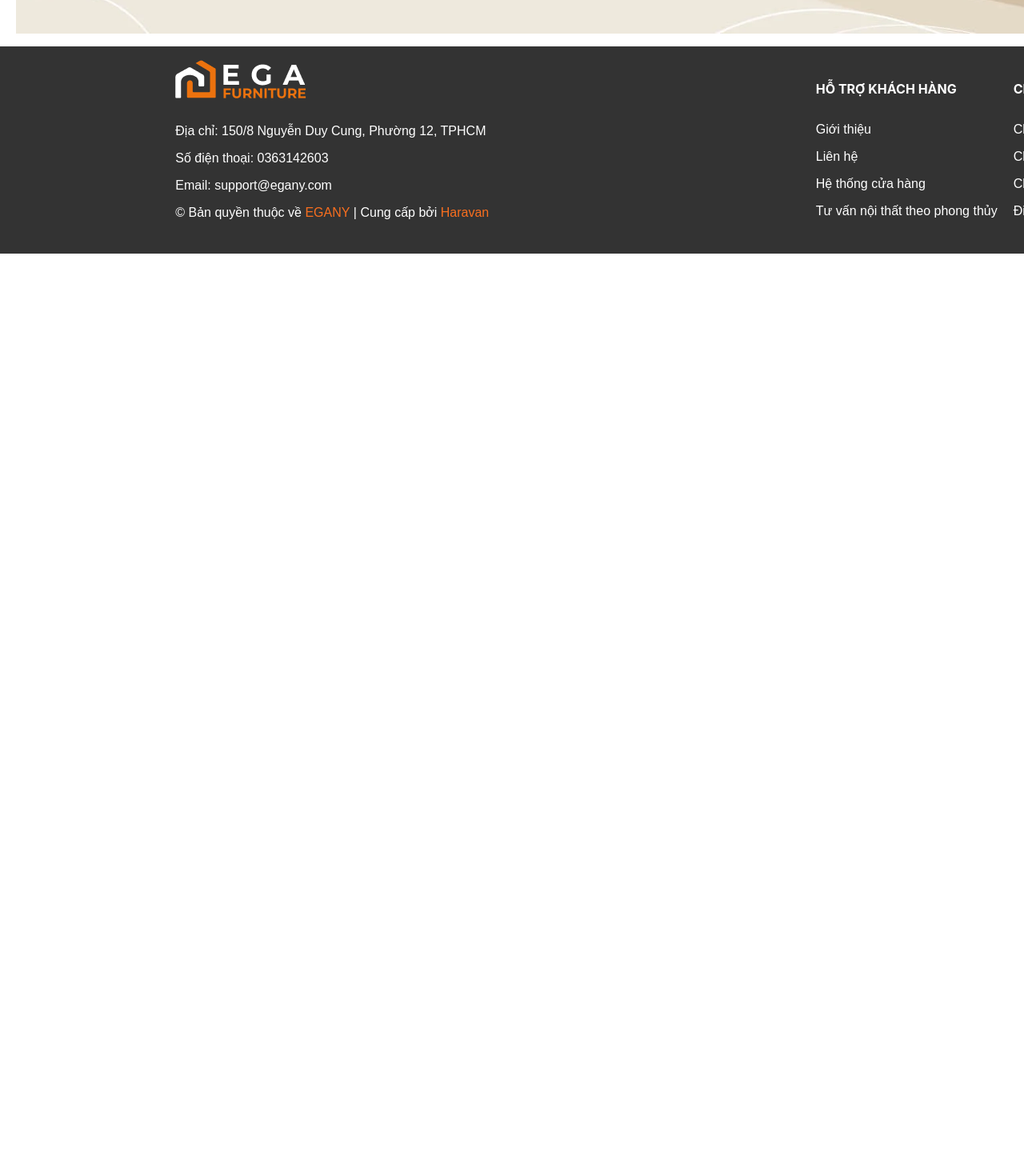
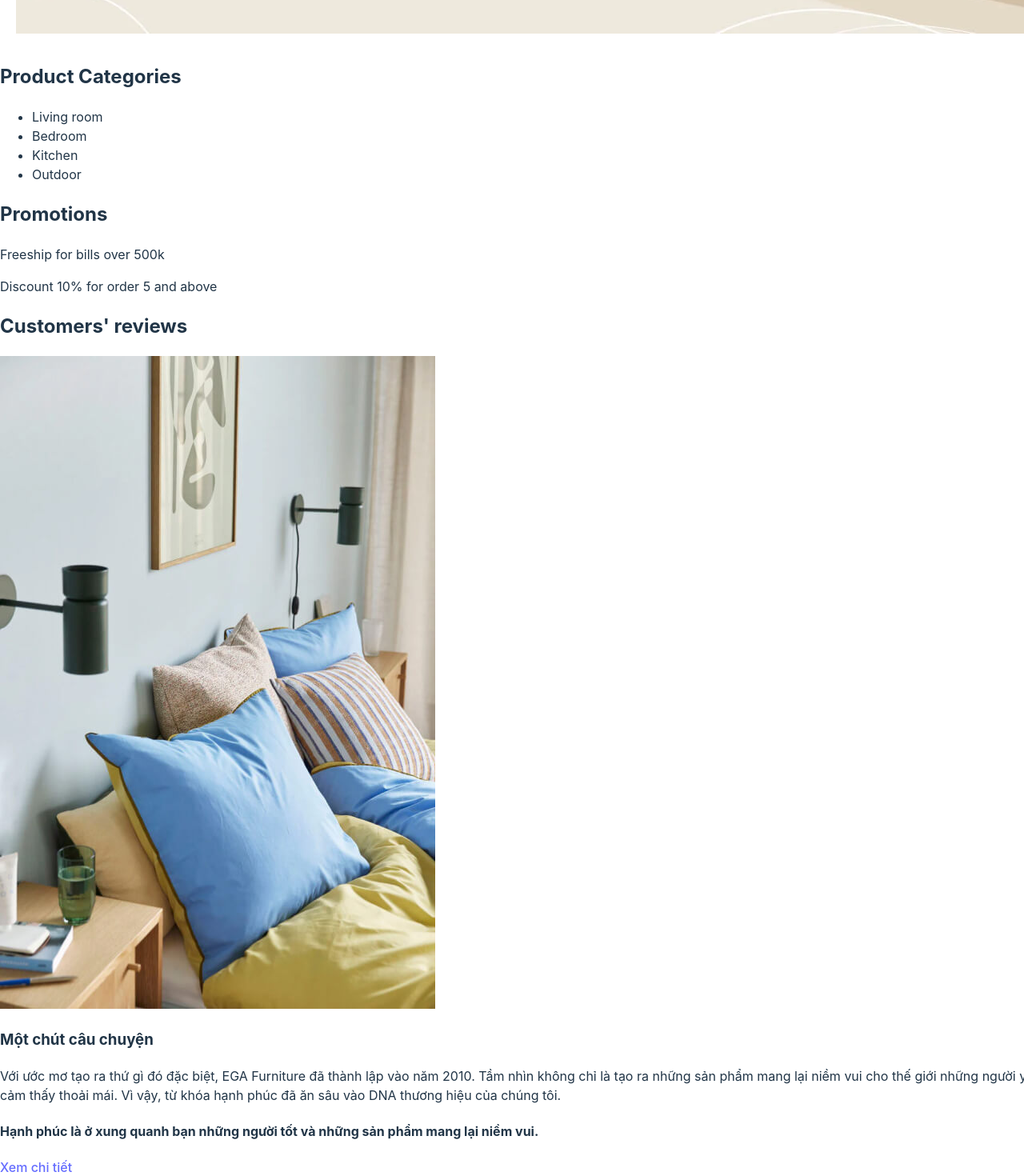
Before and after one commit to Bockbarbie26/React-Project, a React (Vite) app: page / in a window 1280 px wide. Shown: the part 800-2270 px from the top of the page at 80% size. Before the commit the page ends 1117 px from the top, so only its background shows below. Built offline with nearby package versions, Linux system fonts and the light colour scheme.

Commit message:
web's spine

```diff
--- a/src/App.jsx
+++ b/src/App.jsx
@@ -1,11 +1,17 @@
 import React from "react";
 import Header from "./components/Header";
 import Footer from "./components/Footer";
+import ProductCategory from "./components/ProductCategory/ProductCategory";
+import Promotions from "./components/Promotion/Promotion";
+import CustomerReview from "./components/CustomerReview/CustomerReview";
 
 const App = () => {
   return (
     <div className="App">
       <Header/>
+      <ProductCategory/>
+      <Promotions/>
+      <CustomerReview/>
       <Footer/>
     </div>
   );
--- /dev/null
+++ b/src/components/CustomerReview/CustomerReview.jsx
@@ -0,0 +1,24 @@
+import React from "react";
+import customReview from '../../assets/images/review.jpg'
+
+const CustomerReview = () => {
+    return (
+        <div>
+            <h2>Customers' reviews</h2>
+            <div>
+                <div>
+                    <img src={customReview} alt="Đánh giá của khách hàng" />
+                    <h3>Một chút câu chuyện</h3>
+                        <p>Với ước mơ tạo ra thứ gì đó đặc biệt, EGA Furniture đã thành lập vào năm 2010.
+                            Tầm nhìn không chỉ là tạo ra những sản phẩm mang lại niềm vui cho thế giới
+                            những người yêu thích thiết kế nội thất mà họ còn muốn tạo ra một nền văn hóa công ty
+                            nơi nhân viên cảm thấy thoải mái. Vì vậy, từ khóa hạnh phúc đã ăn sâu vào DNA thương hiệu của chúng tôi.</p>
+                        <h4>Hạnh phúc là ở xung quanh bạn những người tốt và những sản phẩm mang lại niềm vui.</h4>
+                        <a href="#">Xem chi tiết</a>
+                </div>
+            </div>
+        </div>
+    );
+}
+
+export default CustomerReview;
--- /dev/null
+++ b/src/components/ProductCategory/ProductCategory.jsx
@@ -0,0 +1,17 @@
+import React from "react";
+
+const ProductCategory = () => {
+    return (
+        <div>
+            <h2>Product Categories</h2>
+            <ul>
+                <li>Living room</li>
+                <li>Bedroom</li>
+                <li>Kitchen</li>
+                <li>Outdoor</li>
+            </ul>
+        </div>
+    );
+};
+
+export default ProductCategory;
--- /dev/null
+++ b/src/components/Promotion/Promotion.jsx
@@ -0,0 +1,15 @@
+import React from "react";
+
+const Promotions = () => {
+    return (
+        <div>
+            <h2>Promotions</h2>
+            <div>
+                <p>Freeship for bills over 500k</p>
+                <p>Discount 10% for order 5 and above</p>
+            </div>
+        </div>
+    );
+}
+
+export default Promotions;
```
Also changed, not shown: src/assets/images/review.jpg (added), src/components/Booking/list_product.jsx (deleted).
